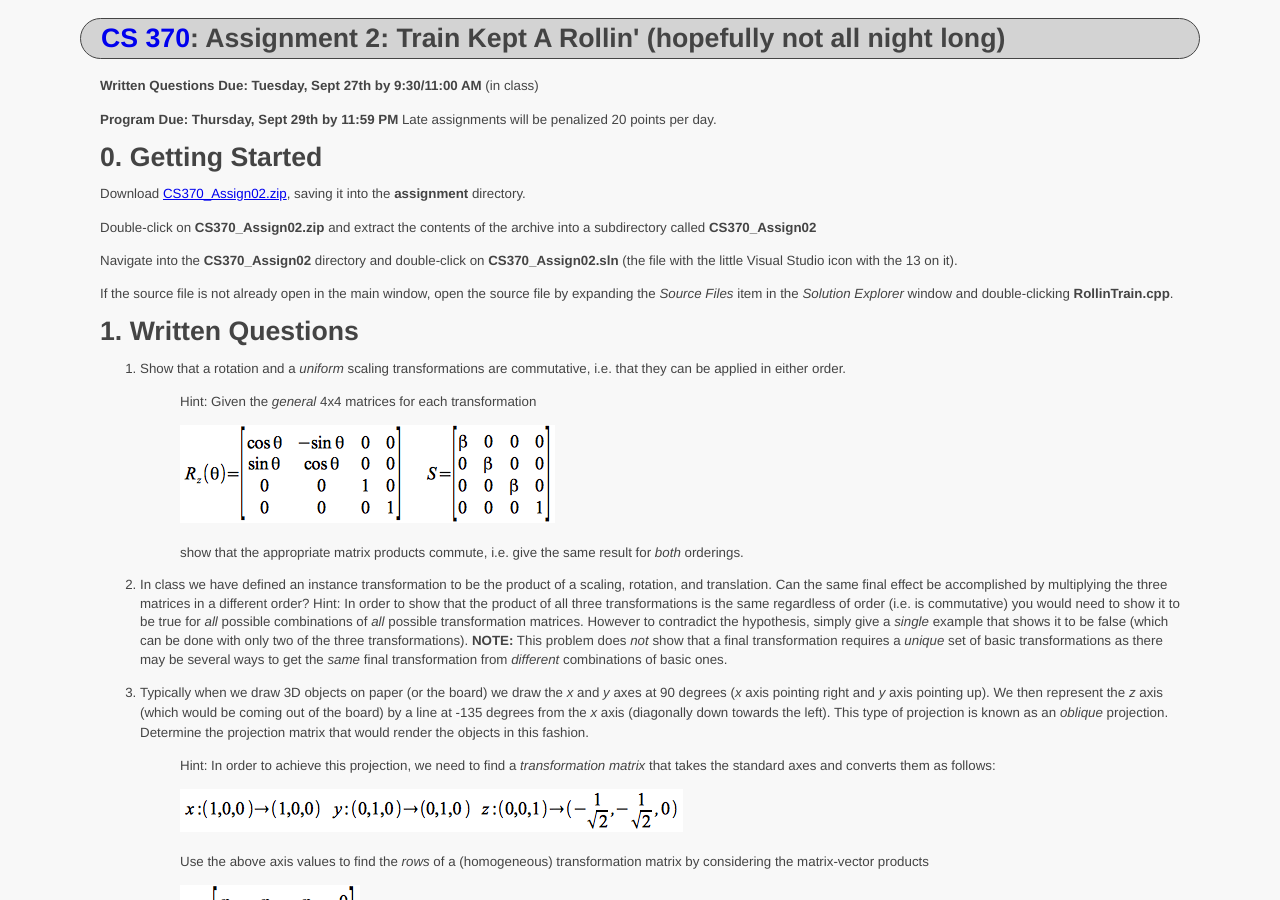
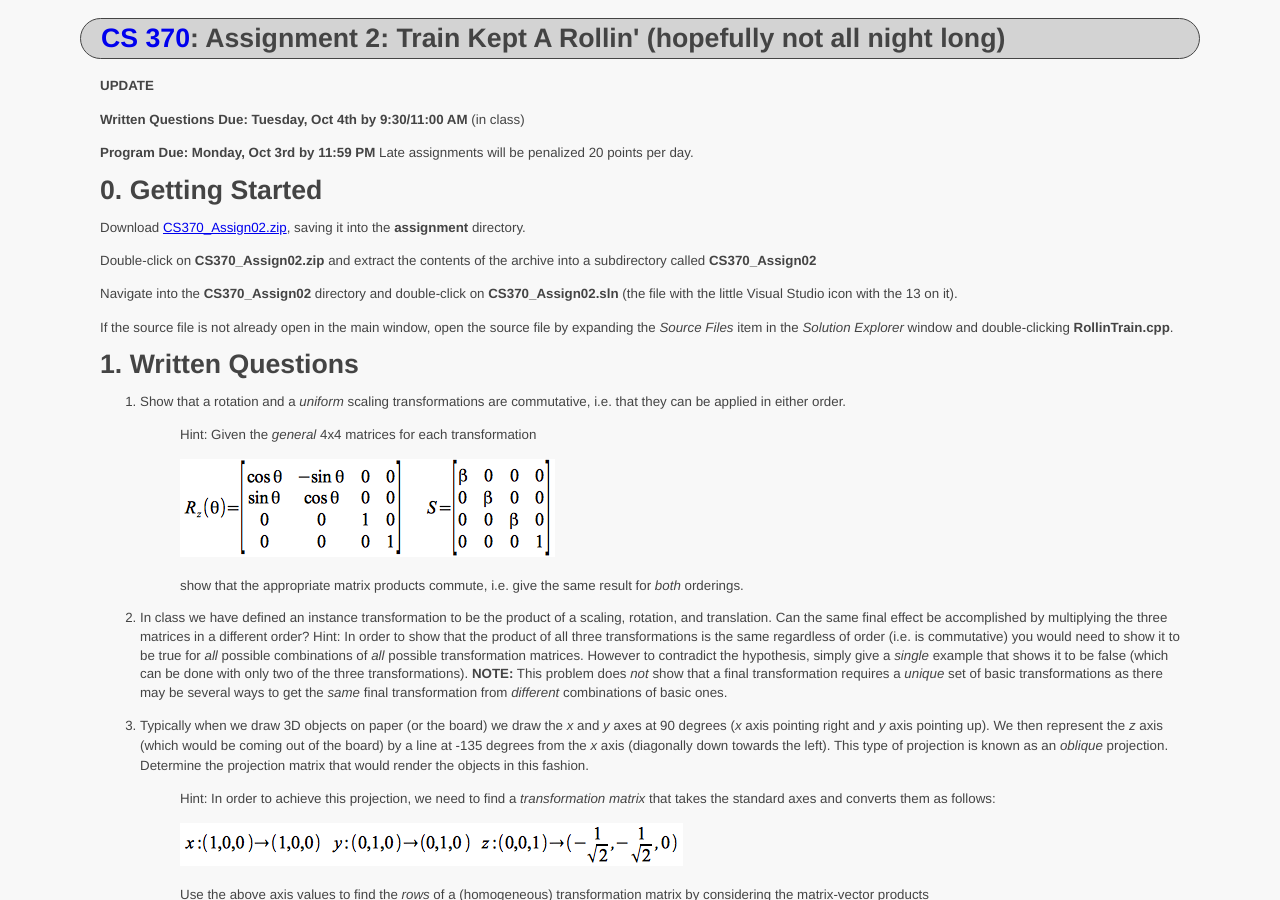
Before and after one commit to ycpcs/cs370-fall2016, a Jekyll site: the page built from assign/assign02.md, in a window 1280 px wide and 900 px high. Built offline with Jekyll 4.4.1, drawn with Linux system fonts in a browser that asks for light colours.

Commit message:
update assign 2 dates
update assign 2 dates

```diff
--- a/assign/assign02.md
+++ b/assign/assign02.md
@@ -3,9 +3,11 @@ layout: default
 title: "Assignment 2: Train Kept A Rollin' (hopefully not all night long)"
 ---
 
-**Written Questions Due: Tuesday, Sept 27th by 9:30/11:00 AM** (in class)
+**UPDATE**
 
-**Program Due: Thursday, Sept 29th by 11:59 PM** Late assignments will be penalized 20 points per day.
+**Written Questions Due: Tuesday, Oct 4th by 9:30/11:00 AM** (in class)
+
+**Program Due: Monday, Oct 3rd by 11:59 PM** Late assignments will be penalized 20 points per day.
 
 0\. Getting Started
 ===================
```
Also changed, not shown: assign/index.md (+1 -1 lines), index.md (+1 -1 lines).
